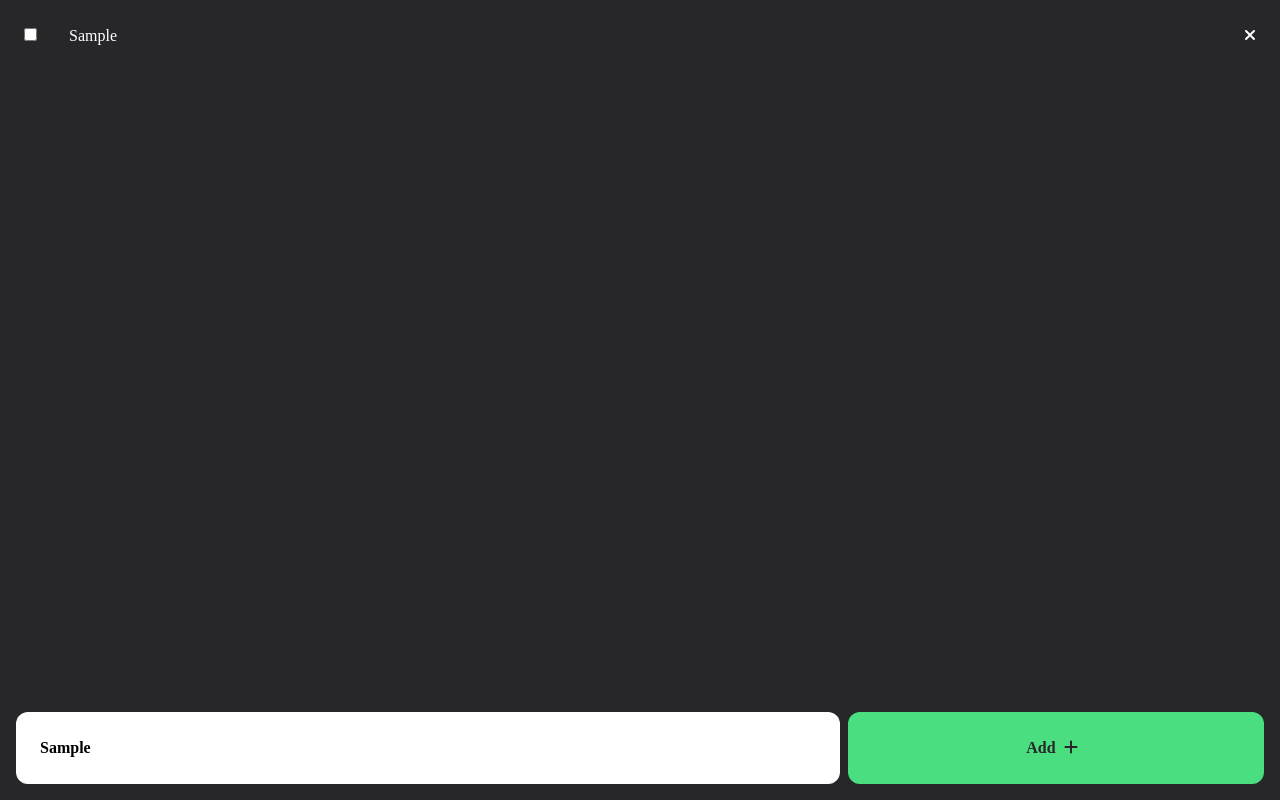
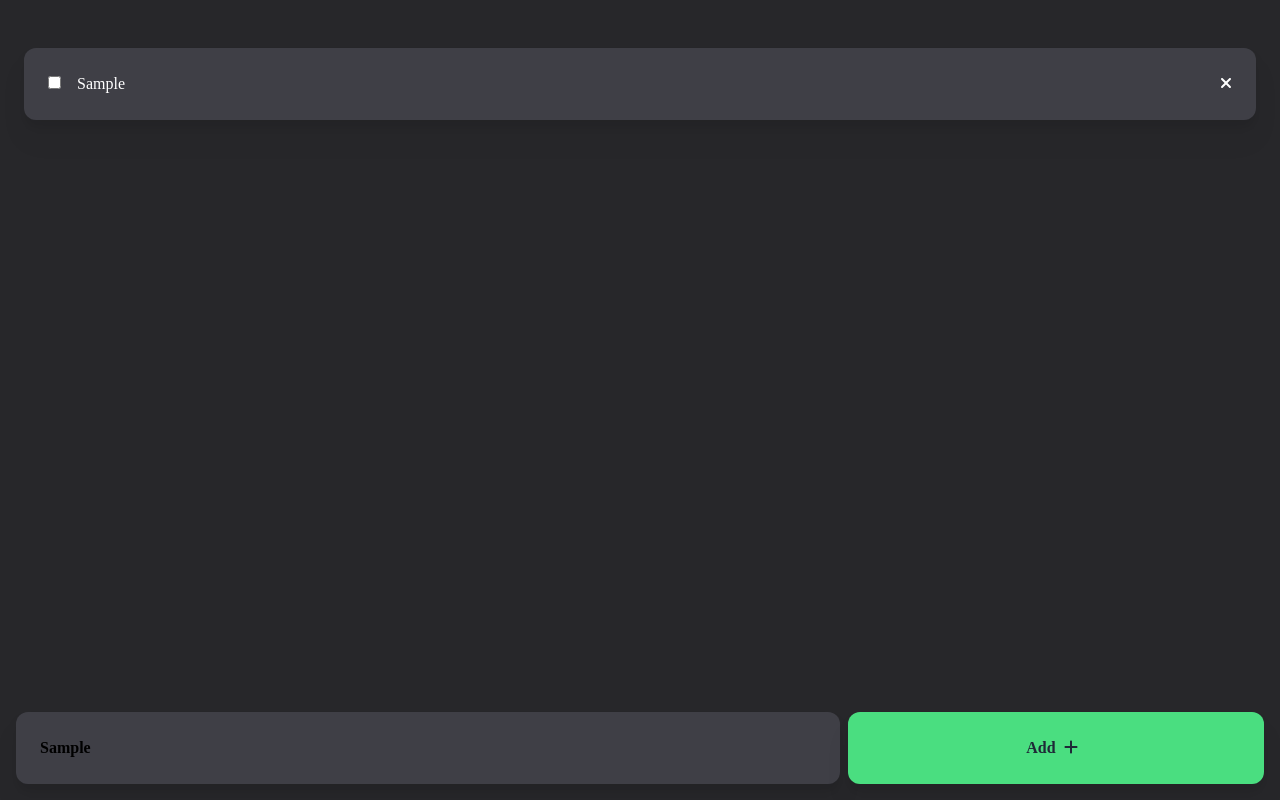
Before and after one commit to dotares/full-stack-todo, a React (Vite) app in the folder packages/client/: page / in a window 1280 px wide. Both pictures are taken after typing "Sample" into the empty fields and a click on the button "Add". Built offline with nearby package versions, Linux system fonts and the light colour scheme.

Commit message:
changed color of input, changed sizes for better ux

```diff
--- a/packages/client/src/components/Input.jsx
+++ b/packages/client/src/components/Input.jsx
@@ -8,18 +8,18 @@ library.add(fas);
 export default function Input({ change, click }) {
     return (
         <div className="inputSection bg-zinc-800 text-white p-4 flex fixed bottom-0 place-content-center w-full">
-            <div className="inputText pr-2 sm:w-2/3 w-full">
+            <div className="inputText drop-shadow-xl pr-2 w-2/3">
                 <input
-                    className="textInput bg-white text-black font-semibold w-full rounded-xl p-6"
+                    className="textInput bg-zinc-700 text-black font-semibold w-full rounded-xl p-6"
                     onChange={change}
                     type="text"
                     placeholder="Walk the dog..."
                 />
             </div>
-            <div className="inputButton sm:w-1/3 w-full text-center">
+            <div className="inputButton w-1/3 text-center">
                 <button
                     onClick={click}
-                    className="addItemButton w-full bg-green-400 text-zinc-800 font-black rounded-xl py-6"
+                    className="addItemButton w-full drop-shadow-xl bg-green-400 text-gray-800 font-black rounded-xl py-6"
                 >
                     Add
                     <FontAwesomeIcon className="px-2" icon="fa-solid fa-plus" />
--- a/packages/client/src/components/Item.jsx
+++ b/packages/client/src/components/Item.jsx
@@ -7,11 +7,14 @@ library.add(fas);
 
 export default function Item({ value, handleDelete }) {
     return (
-        <div id={value.id} className="itemSection w-full flex p-6 space-x-8">
+        <div
+            id={value.id}
+            className="itemSection bg-zinc-700 rounded-xl drop-shadow-xl w-full flex p-6 my-6"
+        >
             <div className="itemCheckboxSection">
                 <input type="checkbox" />
             </div>
-            <div className="itemTextSection w-full">{value.message}</div>
+            <div className="itemTextSection px-4 w-full">{value.message}</div>
             <div className="deleteButtonSection text-center">
                 <button
                     onClick={() => handleDelete(value.id)}
--- a/packages/client/src/components/TodoApp.jsx
+++ b/packages/client/src/components/TodoApp.jsx
@@ -24,7 +24,7 @@ export default function TodoApp() {
     return (
         <>
             <div className="todoAppSection text-white">
-                <div className="itemRows">
+                <div className="itemRows p-6">
                     {tasks.map((task) => (
                         <Item
                             handleDelete={handleDelete}
```
